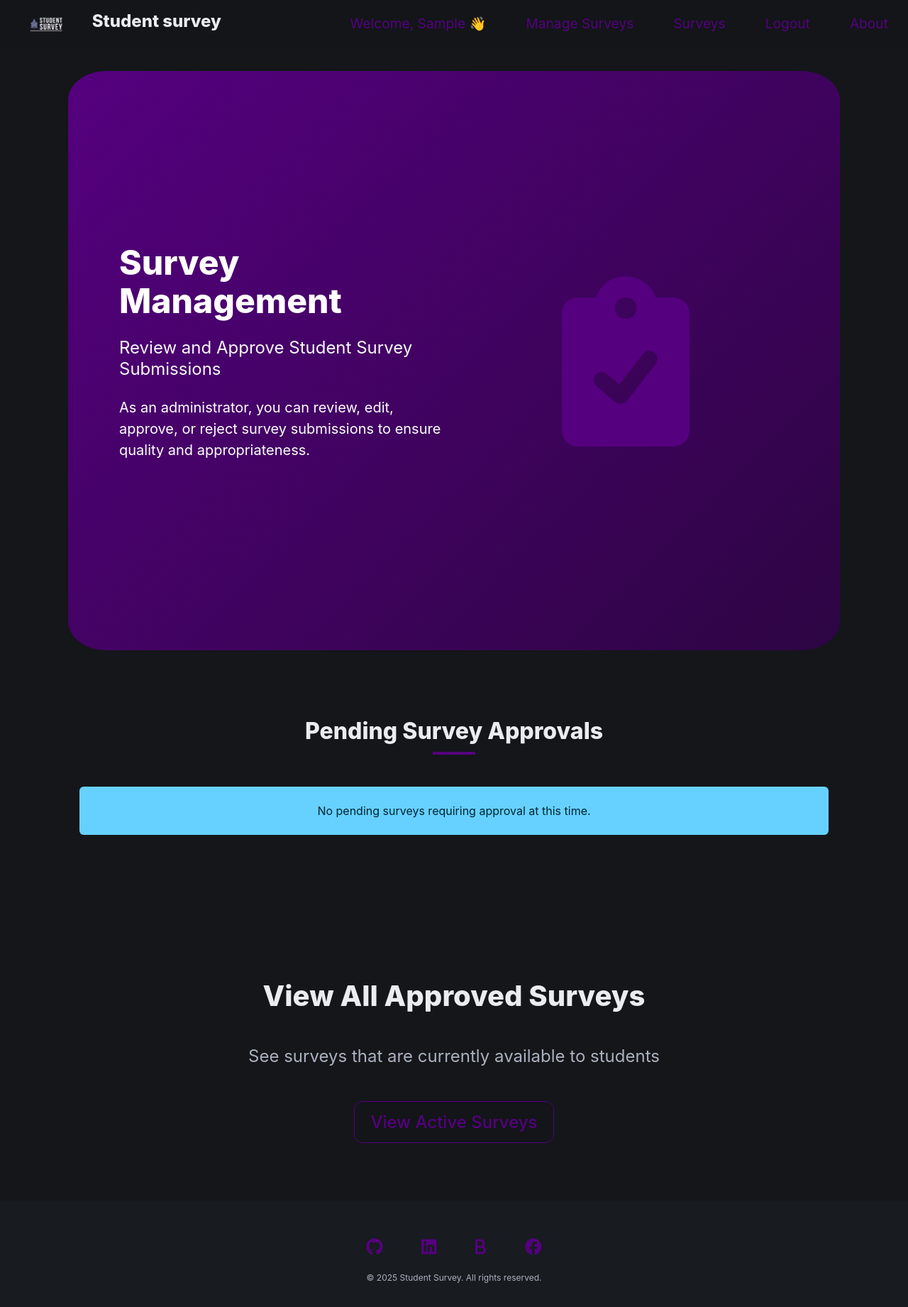
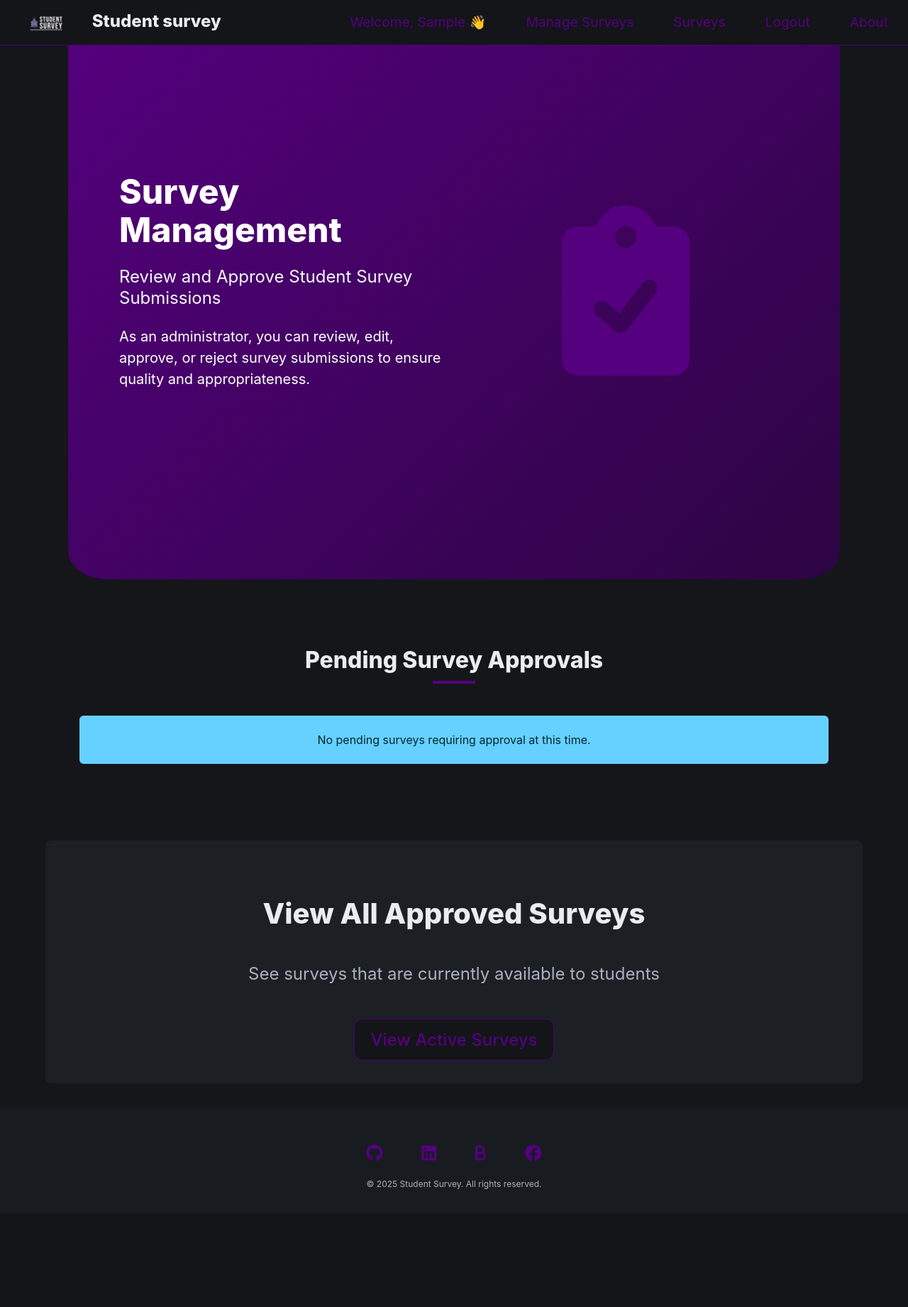
Before and after one commit to M4recki/Student-survey, a Django app: page /manage_surveys/ in a window 1280 px wide. Shown: the whole page at 71% size. After the commit the page ends 1675 px from the top, so only its background shows below. Run offline with Django 5.2, Linux system fonts and the light colour scheme; the visitor is signed in with stand-in values (Sample User, id 1); data that the repository does not hold is empty.

Commit message:
Enhance styling for navbar and sections, add dark-section class for improved visual hierarchy, and adjust icon link formatting in base template.

```diff
--- a/static/css/style.css
+++ b/static/css/style.css
@@ -1,5 +1,3 @@
-/* FIXME: Fix colors of different sections */
-
 /* Colors */
 
 :root {
@@ -8,6 +6,7 @@
   --dark-purple: #2d0543;
   --bg-dark: #171a1f;
   --bg-darker: #131519;
+  --bg-light-dark: #1c1f24;
   --text-light: #4a4a4a;
 }
 
@@ -15,8 +14,11 @@
 
 .navbar {
   background-color: var(--bg-darker);
-  border-bottom: 1px solid var(--bg-darker);
-  margin-bottom: 2rem;
+  border-bottom: 1px solid var(--primary-dark);
+  position: fixed;
+  width: 100%;
+  height: 4rem;
+  z-index: 1000;
 }
 
 .navbar-item {
@@ -174,6 +176,7 @@
 }
 
 /* Section styles */
+
 .section-title {
   position: relative;
   display: block;
@@ -191,11 +194,18 @@
   transform: translateX(-50%);
 }
 
+.dark-section {
+  background-color: var(--bg-light-dark);
+  padding: 2rem;
+  border-radius: 8px;
+}
+
 /* Buttons, icons and cards */
 
 .button.is-primary {
   background-color: var(--bg-darker);
   color: var(--primary-color);
+  border: 1px solid var(--primary-color);
 }
 
 .button.is-primary:hover {
--- a/templates/base.html
+++ b/templates/base.html
@@ -10,7 +10,10 @@
       rel="stylesheet"
       href="https://cdnjs.cloudflare.com/ajax/libs/font-awesome/6.0.0/css/all.min.css" />
     <link rel="stylesheet" href="{% static 'css/style.css' %}" />
-    <link rel="icon" type="image/x-icon" href="{% static 'img/favicon.ico' %}" />
+    <link
+      rel="icon"
+      type="image/x-icon"
+      href="{% static 'img/favicon.ico' %}" />
     <script src="{% static 'js/main.js' %}" defer></script>
     <title>{% block title %}Default Title{% endblock %}</title>
   </head>
--- a/templates/manage_surveys.html
+++ b/templates/manage_surveys.html
@@ -227,7 +227,7 @@ Student Survey{% endblock %} {% block content %}
 </script>
 
 <!-- Admin CTA Section -->
-<section class="section cta-section">
+<section class="section dark-section cta-section">
   <div class="container has-text-centered">
     <h2 class="title is-2 my-6">View All Approved Surveys</h2>
     <p class="subtitle is-4 mb-6">
```
